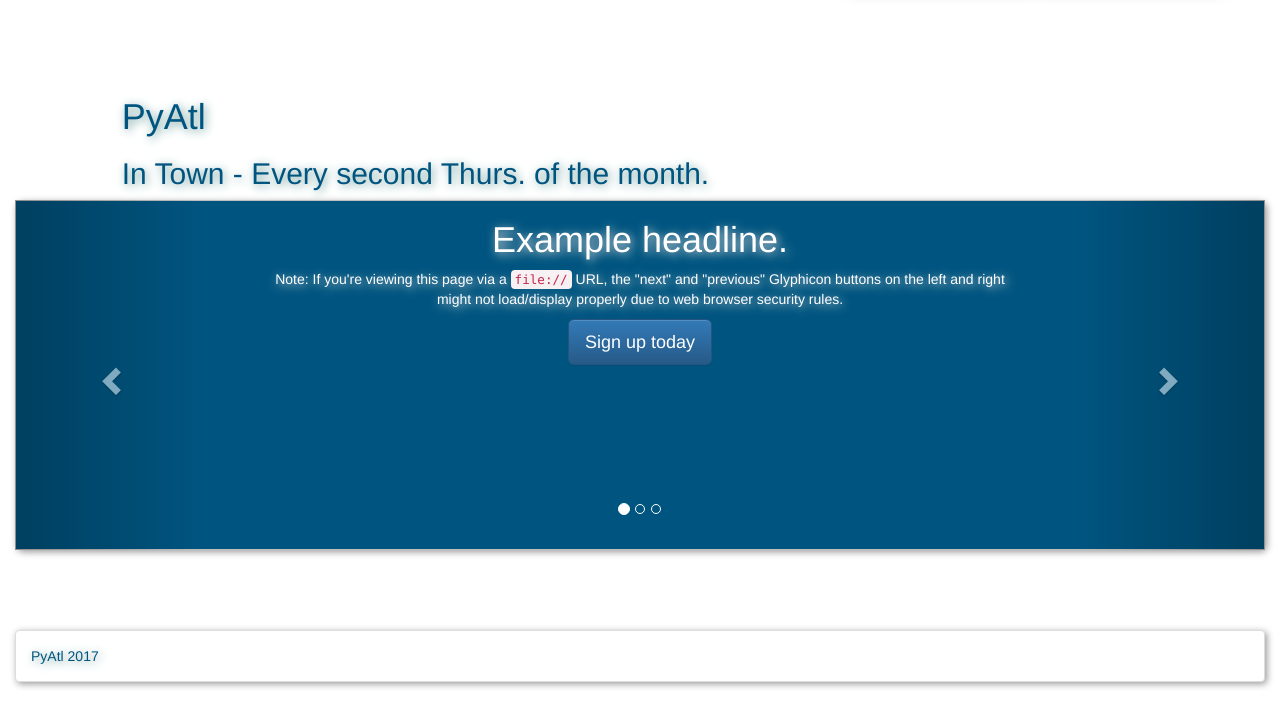
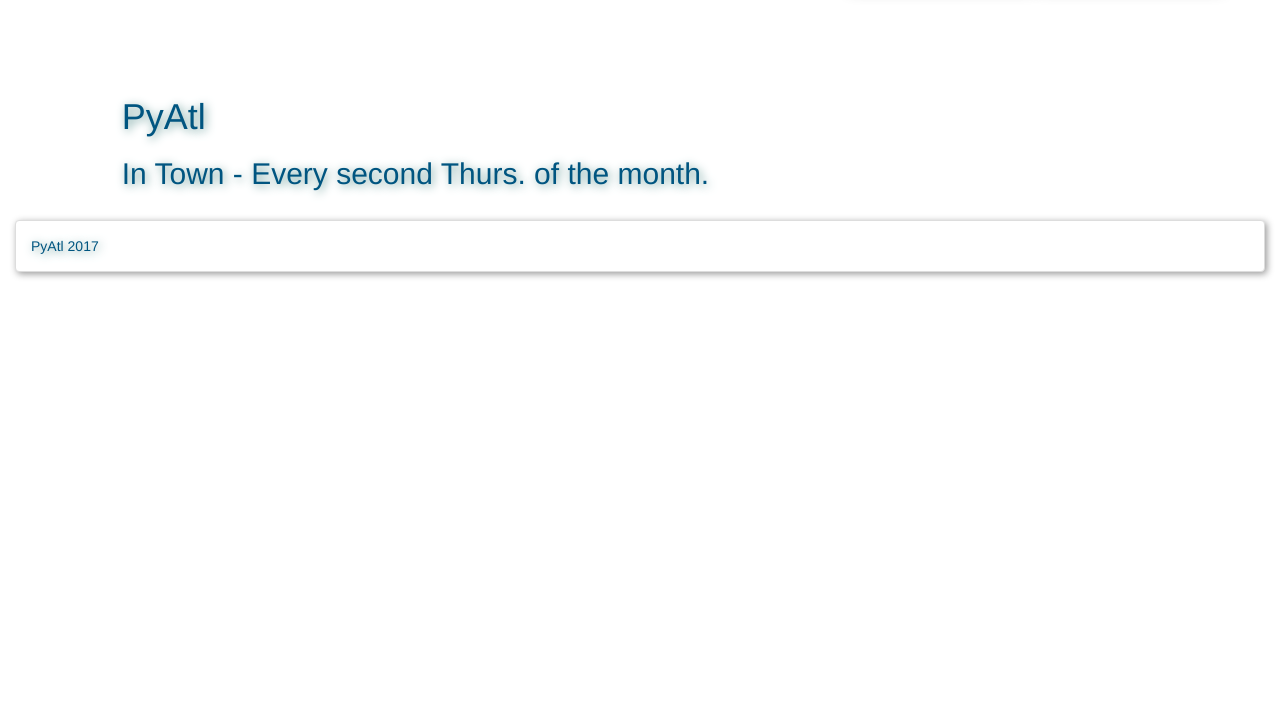
Before and after one commit to pyatl/podium-django, a Django app: page / in a window 1280 px wide. Shown: the part 51-778 px from the top of the page. Run offline with Django 3.2, Linux system fonts and the light colour scheme; parts of the project's set-up code (start-up, migrations or seed data) failed here and were passed over; some libraries are stand-ins or nearby versions.

Commit message:
Removes carousel from index page

```diff
--- a/templates/index.html
+++ b/templates/index.html
@@ -25,56 +25,8 @@
 
 {%block content%}
 <div class="container-fluid">
-    <!-- Carousel
-    ================================================== -->
-    <div id="myCarousel" class="carousel slide shadow" data-ride="carousel">
-	      <!-- Indicators -->
-	      <ol class="carousel-indicators">
-	        <li data-target="#myCarousel" data-slide-to="0" class="active"></li>
-	        <li data-target="#myCarousel" data-slide-to="1"></li>
-	        <li data-target="#myCarousel" data-slide-to="2"></li>
-	      </ol>
-	      <div class="carousel-inner" role="listbox">
-	        <div class="item active">
-	          <img class="first-slide" alt="">
-	          <div class="container">
-	            <div class="carousel-caption">
-	              <h1>Example headline.</h1>
-	              <p>Note: If you're viewing this page via a <code>file://</code> URL, the "next" and "previous" Glyphicon buttons on the left and right might not load/display properly due to web browser security rules.</p>
-	              <p><a class="btn btn-lg btn-primary" href="#" role="button">Sign up today</a></p>
-	            </div>
-	          </div>
-	        </div>
-	        <div class="item">
-	          <img class="second-slide" alt="" >
-	          <div class="container">
-	            <div class="carousel-caption">
-	              <h1>Another example headline.</h1>
-	              <p>Cras justo odio, dapibus ac facilisis in, egestas eget quam. Donec id elit non mi porta gravida at eget metus. Nullam id dolor id nibh ultricies vehicula ut id elit.</p>
-	              <p><a class="btn btn-lg btn-primary" href="#" role="button">Learn more</a></p>
-	            </div>
-	          </div>
-	        </div>
-	        <div class="item">
-	          <img class="third-slide" alt="">
-	          <div class="container">
-	            <div class="carousel-caption">
-	              <h1>One more for good measure.</h1>
-	              <p>Cras justo odio, dapibus ac facilisis in, egestas eget quam. Donec id elit non mi porta gravida at eget metus. Nullam id dolor id nibh ultricies vehicula ut id elit.</p>
-	              <p><a class="btn btn-lg btn-primary" href="#" role="button">Browse gallery</a></p>
-	            </div>
-	          </div>
-	        </div>
-	      </div>
-	      <a class="left carousel-control" href="#myCarousel" role="button" data-slide="prev">
-	        <span class="glyphicon glyphicon-chevron-left" aria-hidden="true"></span>
-	        <span class="sr-only">Previous</span>
-	      </a>
-	      <a class="right carousel-control" href="#myCarousel" role="button" data-slide="next">
-	        <span class="glyphicon glyphicon-chevron-right" aria-hidden="true"></span>
-	        <span class="sr-only">Next</span>
-	      </a>
-    </div><!-- /.carousel -->
-   	{%include 'footer.html'%}
- </div><!-- container -->
+
+{%include 'footer.html'%}
+
+</div><!-- container -->
 {%endblock%}
```
